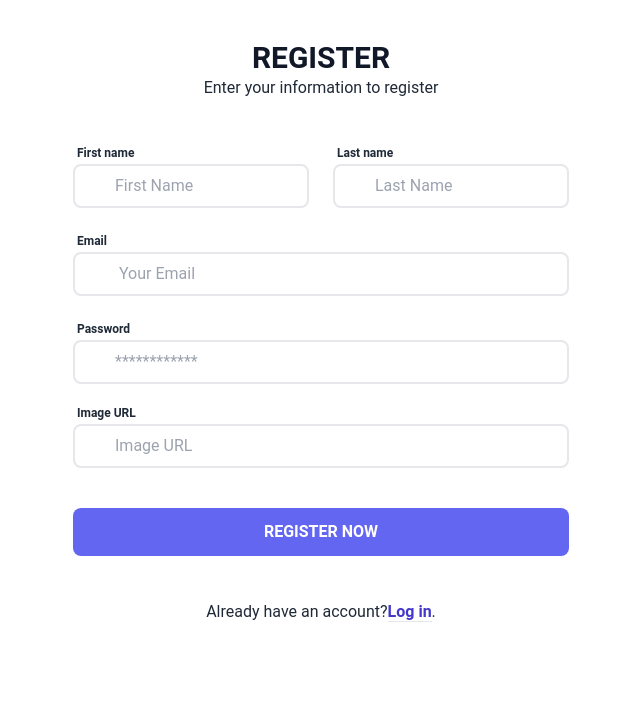
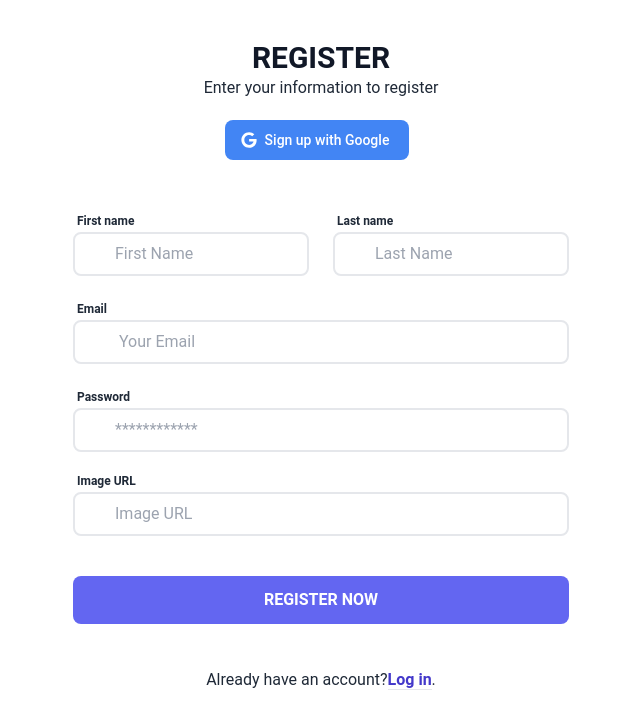
Before and after one commit to RomjanHossainn/job-hunt-public-frontend, a React (Vite) app: page /register in a window 1280 px wide. Shown: the top 726 px of the page, without its empty margins (319-959 px from the left). Built offline with nearby package versions, Linux system fonts and the light colour scheme; no server answers.

Commit message:
privetroute complete

```diff
--- /dev/null
+++ b/src/PrivetRoute/PrivetRoute.jsx
@@ -0,0 +1,23 @@
+import { useContext } from "react";
+import { AuthContext } from "../context/AuthProvider/AuthProvider";
+import { Navigate,  useLocation } from "react-router-dom";
+
+const PrivetRoute = ({children}) => {
+    const {user,loading} = useContext(AuthContext);
+    const location = useLocation()
+    if(loading){
+        return (
+          <span className="loading loading-lg absolute top-1/2 left-1/2 loading-spinner text-gray-700"></span>
+        );
+    }
+
+    if(user){
+        return children;
+    }
+
+    return <Navigate state={location.pathname} to="/login"></Navigate>
+
+
+};
+
+export default PrivetRoute;
--- /dev/null
+++ b/src/components/Banner/Banner.jsx
@@ -0,0 +1,10 @@
+
+const Banner = () => {
+    return (
+        <div>
+
+        </div>
+    );
+};
+
+export default Banner;
--- a/src/pages/Login/Login.jsx
+++ b/src/pages/Login/Login.jsx
@@ -1,10 +1,13 @@
 import { useContext, useState } from "react";
 import { AuthContext } from "../../context/AuthProvider/AuthProvider";
-import { Link, useNavigate } from "react-router-dom";
+import { Link, useLocation, useNavigate } from "react-router-dom";
 import Swal from "sweetalert2";
+import Navigation from "../../components/Navigation/Navigation";
 
 const Login = () => {
-    const navigateHome = useNavigate();
+    const location = useLocation();
+    // console.log(location)
+    const navigatepath = useNavigate();
     const [alertMessage, setAlertMessage] = useState("");
     const {signInUser} = useContext(AuthContext)
     const handleLogin = (e) => {
@@ -39,11 +42,12 @@ const Login = () => {
 
                   Toast.fire({
                     icon: "success",
-                    title: "Register Successfully",
+                    title: "Login Successfully",
                   });
                 }
                 form.reset()
-                navigateHome('/')
+                navigatepath(location.state ? location.state : '/')
+
         })
         .catch(erorr => {
             // console.log(erorr.message)
@@ -56,6 +60,8 @@ const Login = () => {
 
     }
     return (
+      <div>
+        <Navigation></Navigation>
         <div className="w-full max-w-md mx-auto py-10 px-5 md:px-10">
           <div className="text-center mb-10">
             <h1 className="font-bold text-3xl text-gray-900">Sign In</h1>
@@ -98,7 +104,9 @@ const Login = () => {
                       placeholder="************"
                     />
                   </div>
-                <p className="text-end py-1 cursor-pointer">Forgot Password</p>
+                  <p className="text-end py-1 cursor-pointer">
+                    Forgot Password
+                  </p>
                 </div>
               </div>
 
@@ -115,6 +123,7 @@ const Login = () => {
                 <Link
                   to="/register"
                   href="#"
+                  state={location.state}
                   className="font-medium text-[#4338CA] hover:underline"
                 >
                   Sign up
@@ -123,6 +132,7 @@ const Login = () => {
             </div>
           </form>
         </div>
+      </div>
     );
 };
 
--- a/src/pages/Register/Register.jsx
+++ b/src/pages/Register/Register.jsx
@@ -1,13 +1,16 @@
 import { useContext, useState } from "react";
 import { AuthContext } from "../../context/AuthProvider/AuthProvider";
-import { updateProfile } from "firebase/auth";
+import { signInWithPopup, updateProfile } from "firebase/auth";
 import Swal from "sweetalert2";
-import { Link, useNavigate } from "react-router-dom";
+import { Link, useLocation, useNavigate } from "react-router-dom";
+import { GoogleAuthProvider } from "firebase/auth";
+import { auth } from "../../firebase/firebase.config";
 const Register = () => {
     const navigateHome = useNavigate()
     const {createUser} = useContext(AuthContext)
 
     const [alertMessage,setAlertMessage] = useState('')
+    const location = useLocation()
 
     const handleSignUp = (e) => {
         e.preventDefault()
@@ -70,8 +73,8 @@ const Register = () => {
                   title: "Register Successfully",
                 });
                 form.reset();
-                navigateHome('/')
-                console.log(user)
+                navigateHome(location.state?location.state : '/')
+
 
               })
               .catch((error) => {
@@ -81,14 +84,69 @@ const Register = () => {
           .catch((erorr) => {
             console.log(erorr.message)
           });
+    }
 
 
+    const provider = new GoogleAuthProvider()
+
+    const handleGoogle = () => {
+      signInWithPopup(auth,provider)
+      .then(result => {
+        // console.log(result.user)
+        const Toast = Swal.mixin({
+          toast: true,
+          position: "top-end",
+          showConfirmButton: false,
+          timer: 2000,
+          timerProgressBar: true,
+          didOpen: (toast) => {
+            toast.addEventListener("mouseenter", Swal.stopTimer);
+            toast.addEventListener("mouseleave", Swal.resumeTimer);
+          },
+        });
+
+        Toast.fire({
+          icon: "success",
+          title: "Register Successfully",
+        });
+        navigateHome(location.state?location.state:'/');
+      })
+      .catch(erorr => {
+        // console.log(erorr.message)
+      })
     }
+
+
     return (
       <div className="w-full max-w-xl mx-auto py-10 px-5 md:px-10">
         <div className="text-center mb-10">
           <h1 className="font-bold text-3xl text-gray-900">REGISTER</h1>
           <p>Enter your information to register</p>
+          <div className="flex justify-center mt-5">
+            <div className="px-6 sm:px-0 max-w-sm">
+              <button onClick={handleGoogle}
+                type="button"
+                className="text-white  bg-[#4285F4] hover:bg-[#4285F4]/90 focus:ring-4 focus:outline-none focus:ring-[#4285F4]/50 font-medium rounded-lg text-sm px-5 py-2.5 text-center inline-flex items-center dark:focus:ring-[#4285F4]/55 mr-2 mb-2"
+              >
+                <svg
+                  className="mr-2 -ml-1 w-4 h-4"
+                  aria-hidden="true"
+                  focusable="false"
+                  data-prefix="fab"
+                  data-icon="google"
+                  role="img"
+                  xmlns="http://www.w3.org/2000/svg"
+                  viewBox="0 0 488 512"
+                >
+                  <path
+                    fill="currentColor"
+                    d="M488 261.8C488 403.3 391.1 504 248 504 110.8 504 0 393.2 0 256S110.8 8 248 8c66.8 0 123 24.5 166.3 64.9l-67.5 64.9C258.5 52.6 94.3 116.6 94.3 256c0 86.5 69.1 156.6 153.7 156.6 98.2 0 135-70.4 140.8-106.9H248v-85.3h236.1c2.3 12.7 3.9 24.9 3.9 41.4z"
+                  ></path>
+                </svg>
+                Sign up with Google
+              </button>
+            </div>
+          </div>
         </div>
         <form onSubmit={handleSignUp}>
           <div>
--- a/src/routes/Route.jsx
+++ b/src/routes/Route.jsx
@@ -11,6 +11,7 @@ import MyPostedJob from "../pages/MyPostedJob/MyPostedJob";
 import JobUpdate from "../pages/JobUpdate/JobUpdate";
 import MyBids from "../pages/MyBids/MyBids";
 import BidsRequest from "../pages/BidsRequest/BidsRequest";
+import PrivetRoute from "../PrivetRoute/PrivetRoute";
 
 const router = createBrowserRouter([
   {
@@ -33,23 +34,43 @@ const router = createBrowserRouter([
       },
       {
         path: "/jobs/:category/:id",
-        element: <JobDetails></JobDetails>,
+        element: (
+          <PrivetRoute>
+            <JobDetails></JobDetails>
+          </PrivetRoute>
+        ),
       },
       {
         path: "/mybids",
-        element: <MyBids></MyBids>,
+        element: (
+          <PrivetRoute>
+            <MyBids></MyBids>
+          </PrivetRoute>
+        ),
       },
       {
         path: "/bidrequest",
-        element : <BidsRequest></BidsRequest>
+        element: (
+          <PrivetRoute>
+            <BidsRequest></BidsRequest>
+          </PrivetRoute>
+        ),
       },
       {
         path: "/addjobs",
-        element: <AddJob></AddJob>,
+        element: (
+          <PrivetRoute>
+            <AddJob></AddJob>
+          </PrivetRoute>
+        ),
       },
       {
         path: "/mypostedjobs",
-        element: <MyPostedJob></MyPostedJob>,
+        element: (
+          <PrivetRoute>
+            <MyPostedJob></MyPostedJob>
+          </PrivetRoute>
+        ),
       },
       {
         path: "/mypostedjobs/updatejob/:id",
```
Lines whose indentation alone changed are shown as unchanged.
